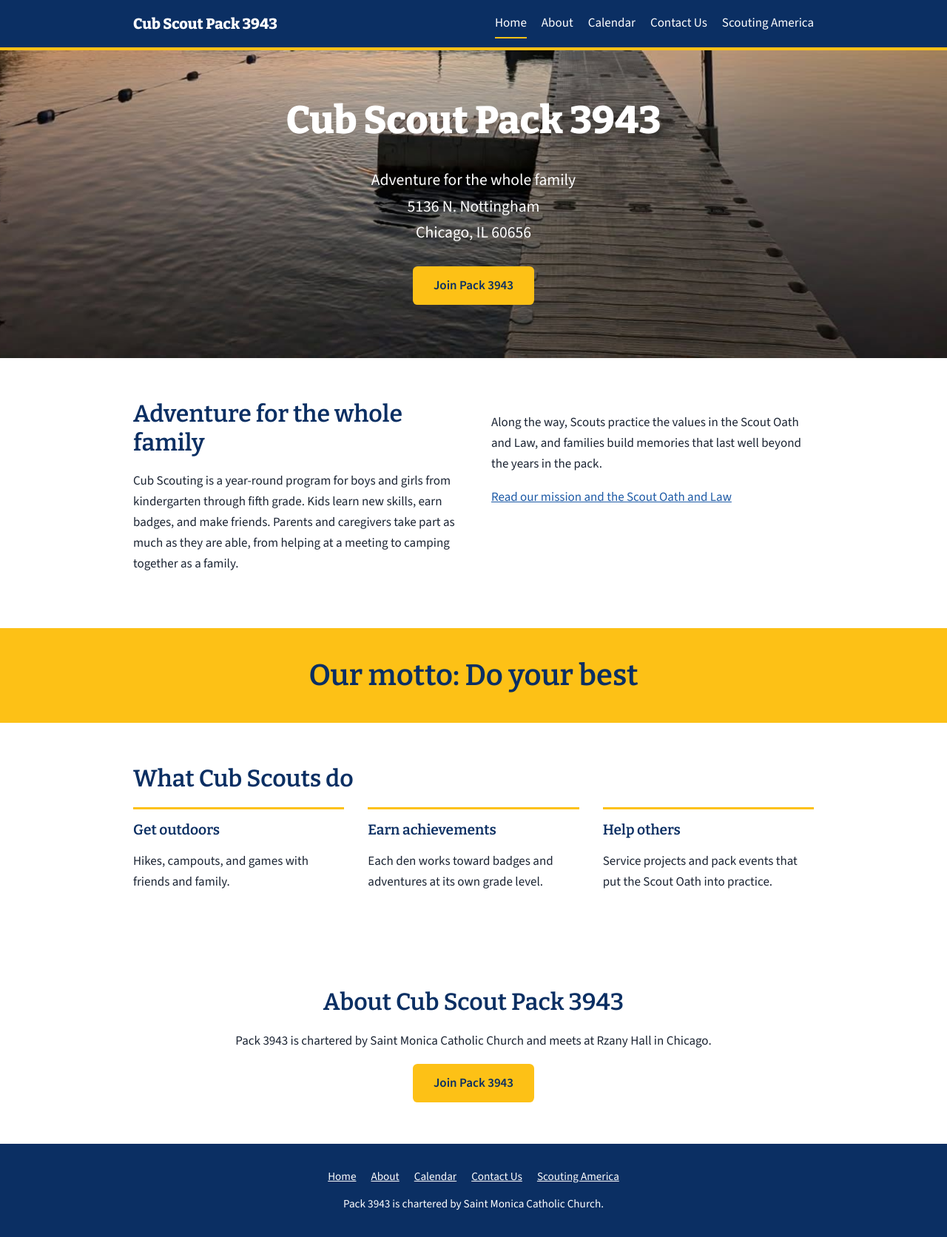
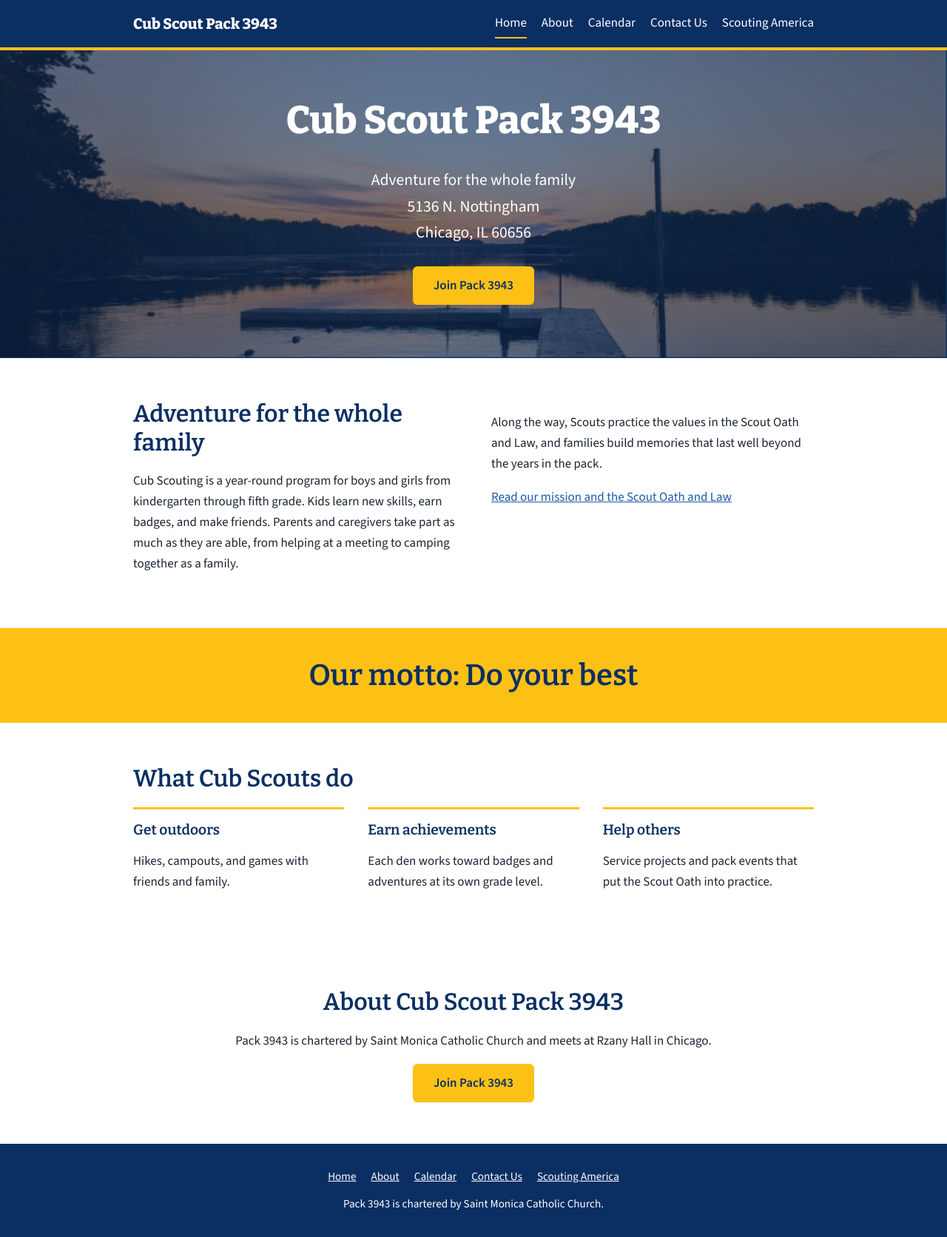
Before and after one commit to pack-3943/pack-3943.github.io, a Jekyll site: the page built from index.markdown, in a window 1280 px wide. Shown: the whole page at 74% size. Built offline with Jekyll 4.4.1, drawn with Linux system fonts in a browser that asks for light colours.

Commit message:
update for betz pic

```diff
--- a/assets/css/pack.css
+++ b/assets/css/pack.css
@@ -26,8 +26,14 @@ h3{font-size:1.2rem;font-weight:600}
 .site-nav a:hover,.site-nav a[aria-current]{border-bottom-color:var(--gold)}
 
 /* Home */
-.hero{background:var(--navy);color:#fff;text-align:center;padding:4rem 0 4.5rem;background-image: url('waterfront-betz.jpg');background-repeat: no-repeat;background-attachment: fixed;background-position: center bottom;}
-.hero h1{color:#fff}
+.hero{
+  background-color:var(--navy);
+  background-image:linear-gradient(rgba(11,47,99,.55),rgba(11,47,99,.55)),url('/image/waterfront-betz.png');
+  background-size:cover;
+  background-position:center bottom;
+  background-repeat:no-repeat;
+  color:#fff;text-align:center;padding:4rem 0 4.5rem;
+}.hero h1{color:#fff}
 .hero h2{color:#fff}
 .hero-tag{font-size:1.35rem;margin:0 0 1.75rem}
 .button{display:inline-block;background:var(--gold);color:var(--navy);font-weight:600;text-decoration:none;padding:.75rem 1.75rem;border-radius:.4rem}
```
Also changed, not shown: assets/css/waterfront-betz.jpg (deleted), image/waterfront-betz.png (added), 3 other files.
